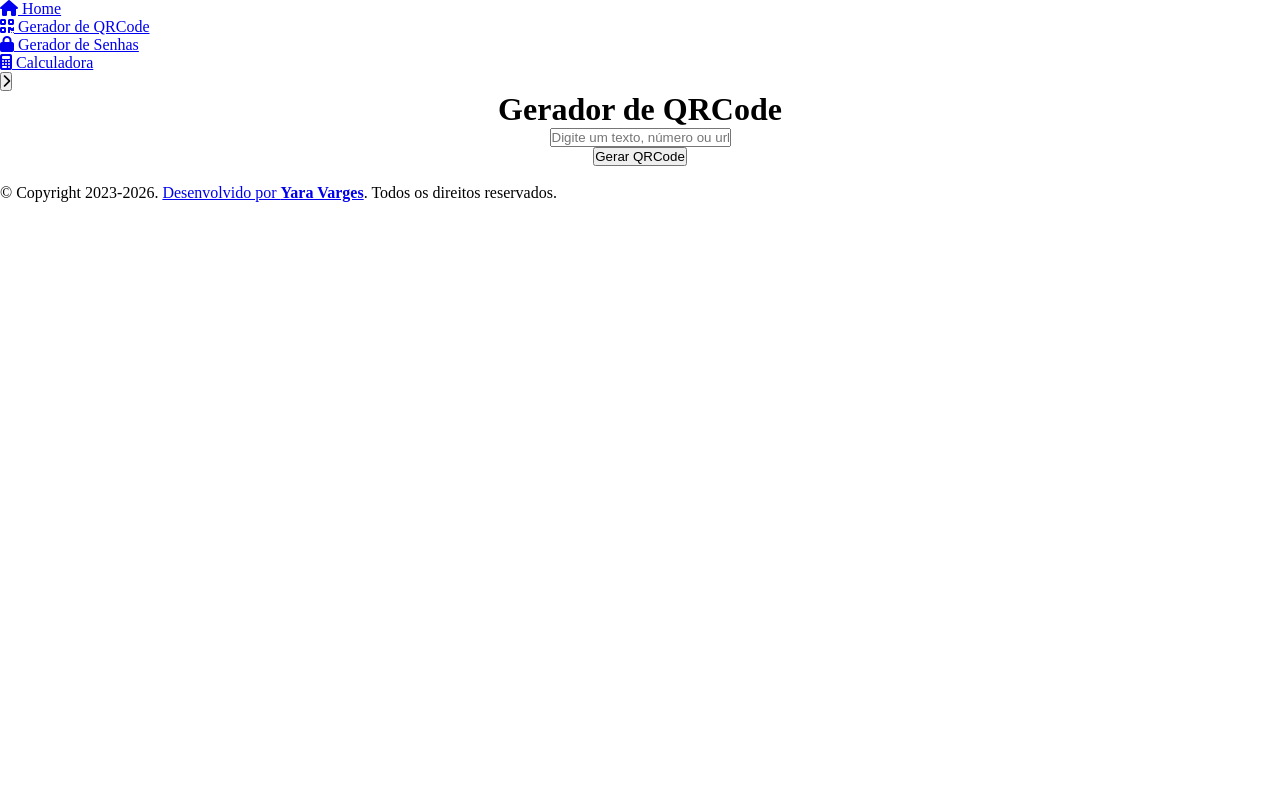
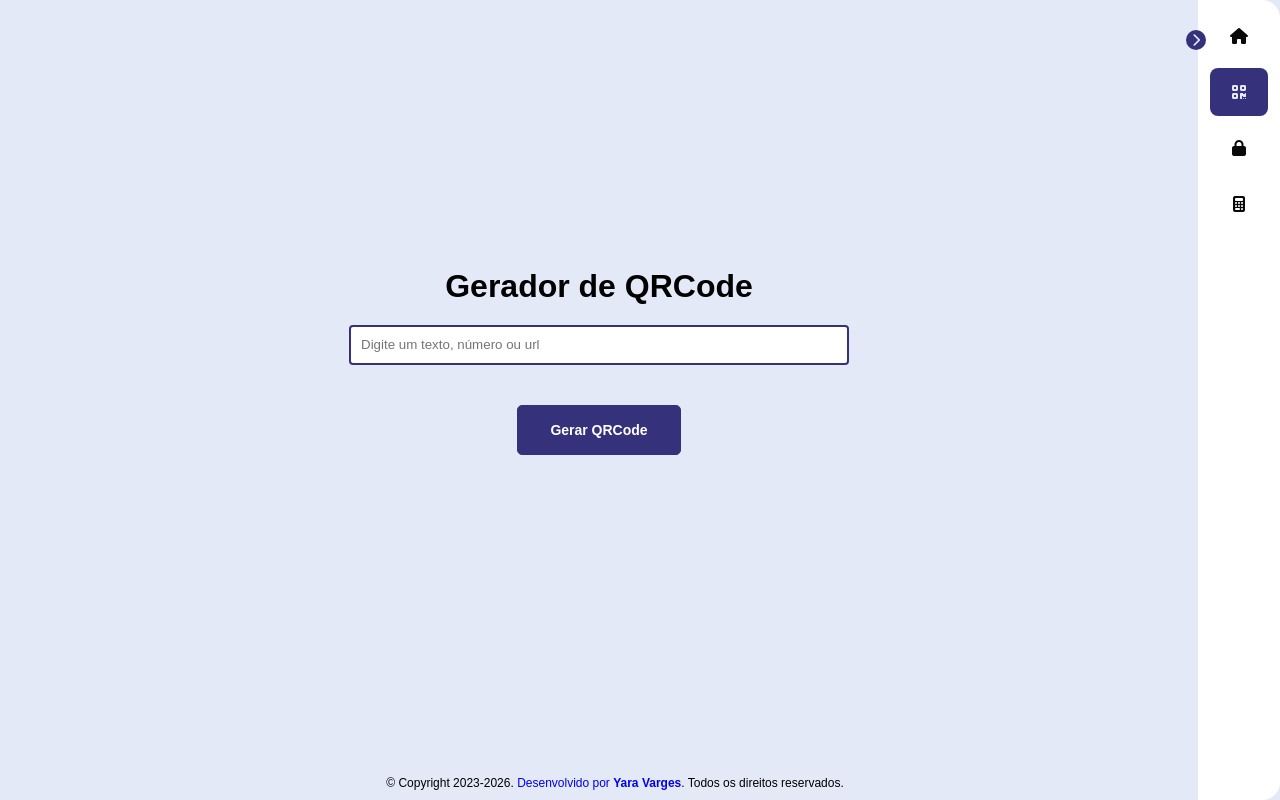
Before and after one commit to YaraVarges/utilitarios.com, a plain HTML site: page pages/qrCode/index.html in a window 1280 px wide. Drawn offline with Linux system fonts and the light colour scheme; files that its build step writes are made by us from their sources; the site is published under a folder, as on GitHub Pages, so addresses that start at the root find nothing; a web font is replaced by a local one.

Commit message:
Update index.hmtl

```diff
--- a/pages/qrCode/index.html
+++ b/pages/qrCode/index.html
@@ -8,7 +8,7 @@
         integrity="sha512-DTOQO9RWCH3ppGqcWaEA1BIZOC6xxalwEsw9c2QQeAIftl+Vegovlnee1c9QX4TctnWMn13TZye+giMm8e2LwA=="
         crossorigin="anonymous" referrerpolicy="no-referrer" />
 
-    <link rel="stylesheet" href="/src/css/main.css">
+    <link rel="stylesheet" href="./src/css/main.css">
     <link rel="stylesheet" href="./style.css">
     <title>Utilitários.com</title>
 </head>
@@ -18,19 +18,19 @@
         <div id="sidebar_content">
             <ul id="side_items">
                 <li class="side-item">
-                    <a href="/index.html"><i class="fa-solid fa-house"></i>
+                    <a href="./index.html"><i class="fa-solid fa-house"></i>
                         <span class="item-description">Home</span>
                     </a>
                 </li>
 
                 <li class="side-item active">
-                    <a href="/pages/qrCode/index.html"><i class="fa-solid fa-qrcode"></i>
+                    <a href="./pages/qrCode/index.html"><i class="fa-solid fa-qrcode"></i>
                         <span class="item-description">Gerador de QRCode</span>
                     </a>
                 </li>
 
                 <li class="side-item">
-                    <a href="/pages/password/index.html"><i class="fa-solid fa-lock"></i>
+                    <a href="./pages/password/index.html"><i class="fa-solid fa-lock"></i>
                         <span class="item-description">
                             Gerador de Senhas
                         </span>
@@ -38,7 +38,7 @@
                 </li>
 
                 <li class="side-item">
-                    <a href="/pages/calculator/index.html"><i class="fa-solid fa-calculator"></i>
+                    <a href="./pages/calculator/index.html"><i class="fa-solid fa-calculator"></i>
                         <span class="item-description">
                             Calculadora
                         </span>
@@ -78,7 +78,7 @@
         </div>
     </footer>
     <script src="./qrcode.js"></script>
-    <script src="/src/js/main.js"></script>
+    <script src="../qrCode/qrcode.js"></script>
 </body>
 
 </html>
```
Also changed, not shown: pages/calculator/index.html (+4 -4 lines), pages/password/index.html (+1 -1 lines).
